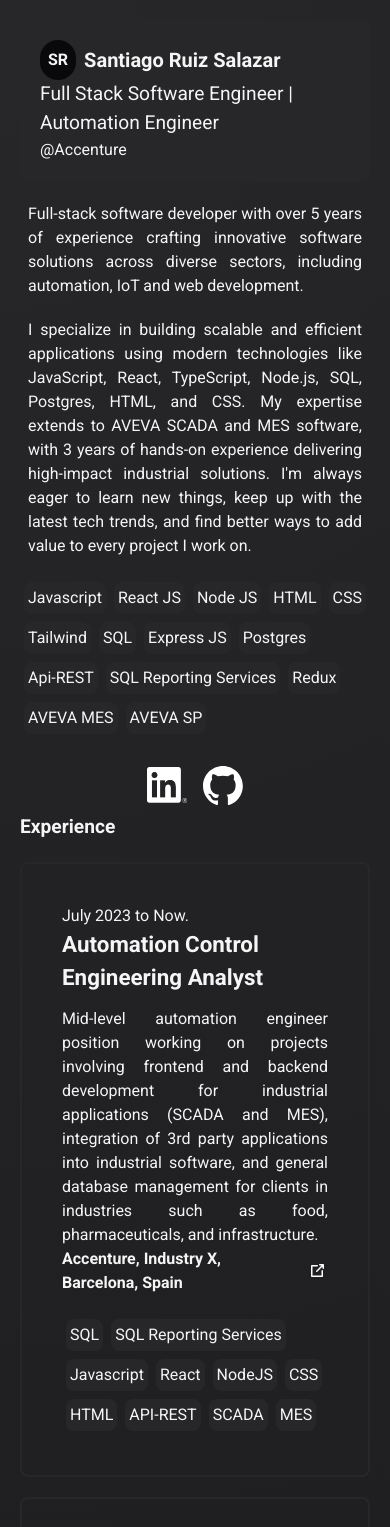
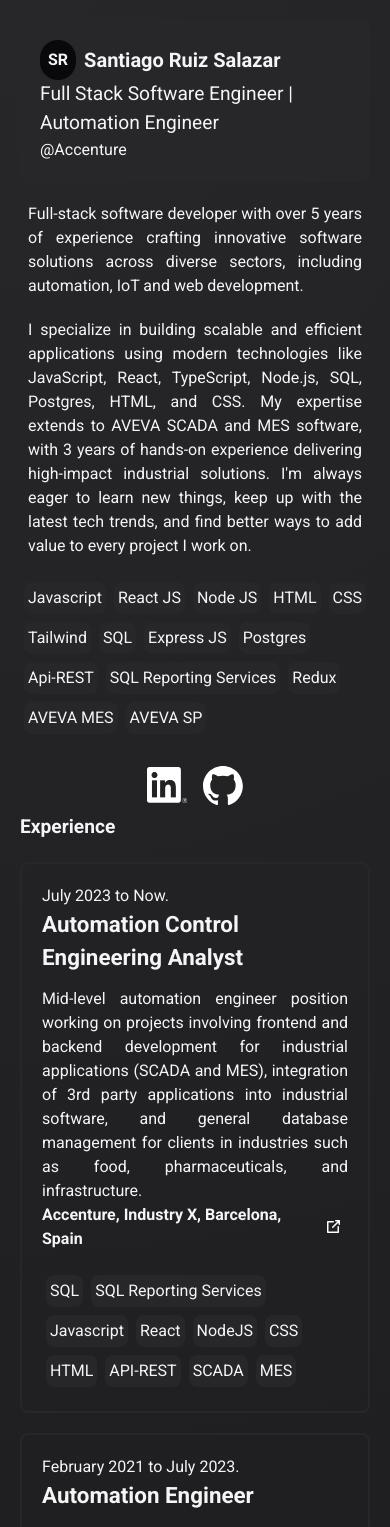
Before and after one commit to santiagoruizs/portfoliov1, a React (Create React App) app: page / in a window 390 px wide. Shown: the top 1527 px of the page. Built offline with nearby package versions, Linux system fonts and the light colour scheme.

Commit message:
adds project and fixes general layout problems

```diff
--- a/src/components/ExperienceCard.js
+++ b/src/components/ExperienceCard.js
@@ -6,7 +6,7 @@
   const {title, description, timeline, skills, at, link} = experience
   return (
 
-    <div className='rounded-lg max-w-m mb-5 p-10 border-card border-2 hover:bg-card'>
+    <div className='rounded-lg max-w-m mb-5 p-5 lg:p-10 border-card border-2 hover:bg-card'>
         <p>{timeline}</p>
         <h2 className='mb-3 font-bold'>{title}</h2>
         <p className='text-justify'>{description}</p>
--- a/src/components/ProjectCard.js
+++ b/src/components/ProjectCard.js
@@ -1,20 +1,22 @@
 import React from 'react'
 import Skill from './Skill'
-import Reddit from '../icons/redditClient.png'
+// import Reddit from '../icons/redditClient.png'
 import Github from '../icons/github.svg'
 
 const ProjectCard = ({project}) => {
-    const {title, description, skills, link, github} = project
+    const {title, description, skills, link, github, image} = project
   return (
-    <div className='rounded-lg max-w-m mb-5 p-10 border-card border-2 hover:bg-card'>
+    <div className='rounded-lg max-w-m mb-5 p-5 lg:p-10 border-card border-2 hover:bg-card'>
         {/* <p>{timeline}</p> */}
         <div className='flex justify-between'>
           <h2 className='mb-3'>{title}</h2>
-          <a href={github} target='_blank' rel="noreferrer"><img src={Github} alt='github' className='w-7 h-7 cursor-pointer bg-white brightness-0 invert'/></a>
+          <div>
+            <a href={github} target='_blank' rel="noreferrer"><img src={Github} alt='github' className='w-7 h-7 cursor-pointer bg-white brightness-0 invert'/></a>
+          </div>
         </div>
 
 
-        {link && <a href={link} target='_blank' rel="noreferrer"><img alt='reddit' src={Reddit} className='w-[200px] mb-5 rounded-lg'/></a>}
+        {link && <a href={link} target='_blank' rel="noreferrer"><img alt={title} src={image} className='w-[200px] mb-5 rounded-lg'/></a>}
         <p className='text-justify'>{description}</p>
 
         <div className='mt-5 flex flex-wrap w-full'>
--- a/src/data/data.js
+++ b/src/data/data.js
@@ -73,12 +73,21 @@
 
   export const projects = [
     {
+      title: 'Banking APP',
+      description: 'Fullstack Banking Application, which supports signup, authentication, and transactions like deposit withdrawal and transferees, uses a tailwind-based components library and Typescript for type-checking',
+      skills: ['React JS', 'Tailwind', 'NodeJS', 'Javascript', 'CSS', 'HTML', 'shadcn/ui', 'lucide-react', 'PostgreSQL', 'Typescript'],
+      link: 'https://banking-clientv2.onrender.com/',
+      image:'/images/banking-app.png',
+      github: 'https://github.com/santiagoruizs/banking-clientv2/',
+      backend_gh:'https://github.com/santiagoruizs/bankingAPI'
+    },
+    {
       title: 'Reddit Client',
       description: 'This is a Reddit client application that utilizes the public Reddit API. The app displays trending posts and popular subreddits, allowing users to effortlessly explore and navigate through top subreddits. Additionally, it offers a search feature that enables users to find specific posts across the Reddit platform.',
       skills: ['React JS', 'React-Redux', 'API', 'Javascript', 'CSS', 'HTML'
       ],
       link: 'https://reliable-scone-2b4a58.netlify.app/',
-      image:'',
+      image:'/images/redditClient.png',
       github: 'https://github.com/santiagoruizs/reddit-client-app'
     },
     {
```
Also changed, not shown: public/images/banking-app.png (added), public/images/redditClient.png (renamed from src/icons/redditClient.png).
